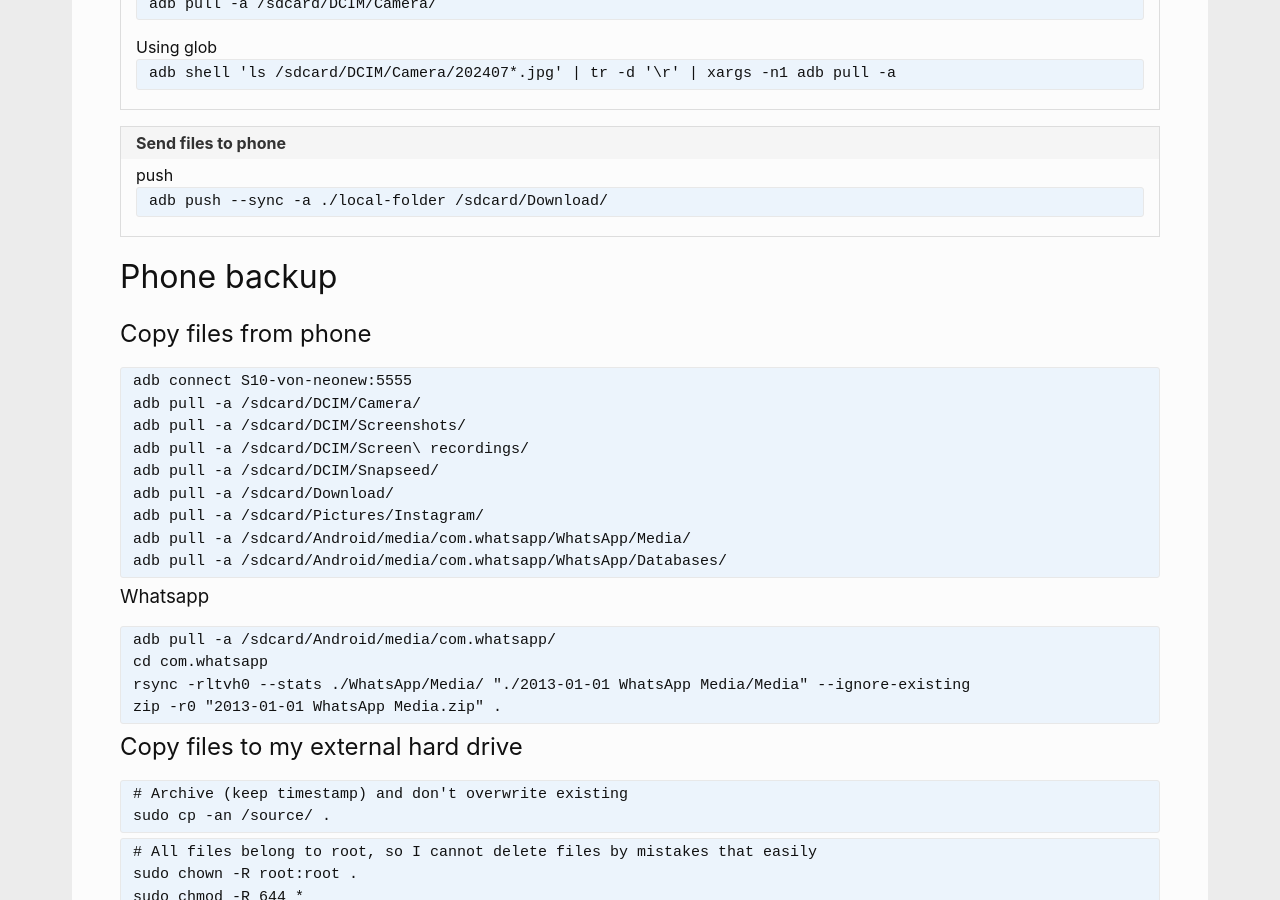
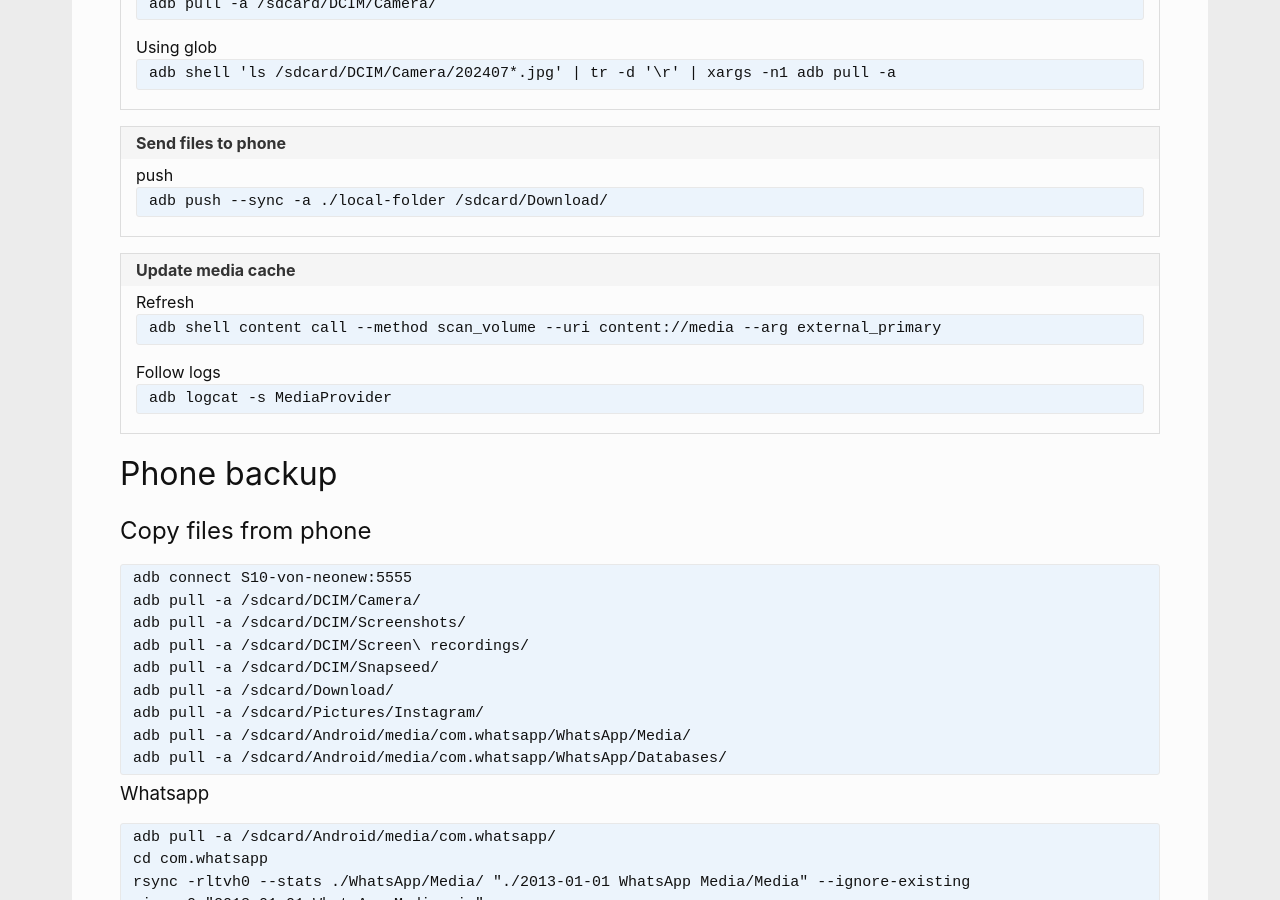
Before and after one commit to andreas-mausch/cheatsheets, a Jekyll site: the page built from _cheatsheets/adb.md, in a window 1280 px wide and 900 px high, scrolled down 774 px. Built offline with Jekyll 4.4.1, drawn with Linux system fonts in a browser that asks for light colours.

Commit message:
adb: Refresh media cache

```diff
--- a/_cheatsheets/adb.md
+++ b/_cheatsheets/adb.md
@@ -21,6 +21,10 @@ section:
   - name: Send files to phone
     commands:
       push: adb push --sync -a ./local-folder /sdcard/Download/
+  - name: Update media cache
+    commands:
+      Refresh: adb shell content call --method scan_volume --uri content://media --arg external_primary
+      Follow logs: adb logcat -s MediaProvider
 ---
 
 # Phone backup
```
